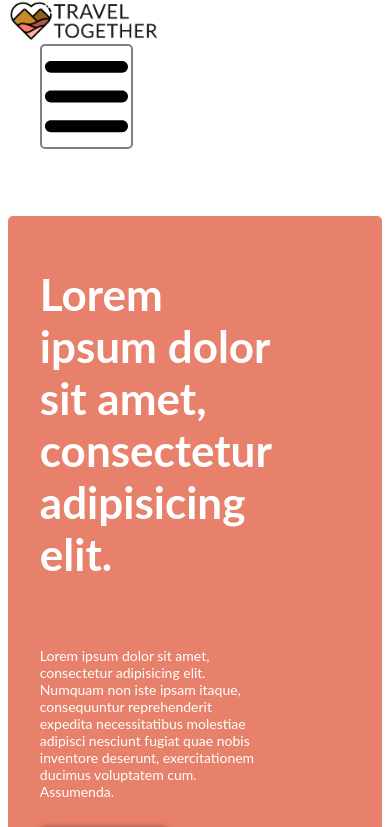
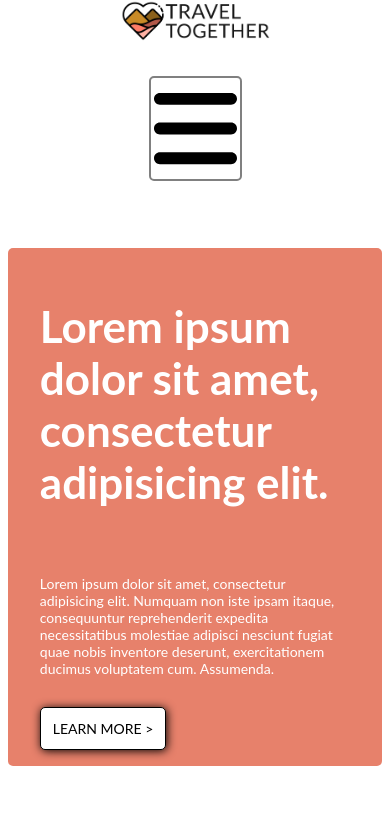
Before and after one commit to airdoul/travel-together, a website: page index.html in a window 390 px wide. Shown: the top 827 px of the page. Drawn offline with Linux system fonts and the light colour scheme.

Commit message:
responsive

```diff
--- a/assets/scss/pages/_responsive.scss
+++ b/assets/scss/pages/_responsive.scss
@@ -18,7 +18,12 @@ body {
     h2 , h3 , h4 , p {
         text-align: center;
     }
-
+    .logodiv {
+        text-align: center;
+    }
+    nav {
+        text-align: center;
+    }
     .logo {
         img {
             width: 45%;
@@ -33,8 +38,10 @@ body {
         border-radius: 5px;
         padding: 3px;
         width: 30%;
+        margin-top: 2rem;
     }
     .box-banner {
+        width: 100%;
         text-align: start;
         p {
             text-align: start;
@@ -69,7 +76,7 @@ body {
         }
         .features {
             width: 100%;
-            padding: 15%;
+            padding: 2%;
         }
     }
     .get-in {
--- a/index.html
+++ b/index.html
@@ -8,7 +8,7 @@
 </head>
 <body>
     <header class="contain">
-        <div>
+        <div class="logodiv">
             <img class="logo"  src="assets/img/Logo.png" alt="logo">
         </div>
         <nav>
@@ -99,7 +99,7 @@
     </main>
         <footer class="contain">
             <section class="foot">
-                <div>
+                <div class="logodiv">
                     <img class="logo" src="assets/img/Logo-white.png" alt="logo">
                 </div>
                 <nav>
```
Also changed, not shown: assets/css/style.css, 1 other file.
